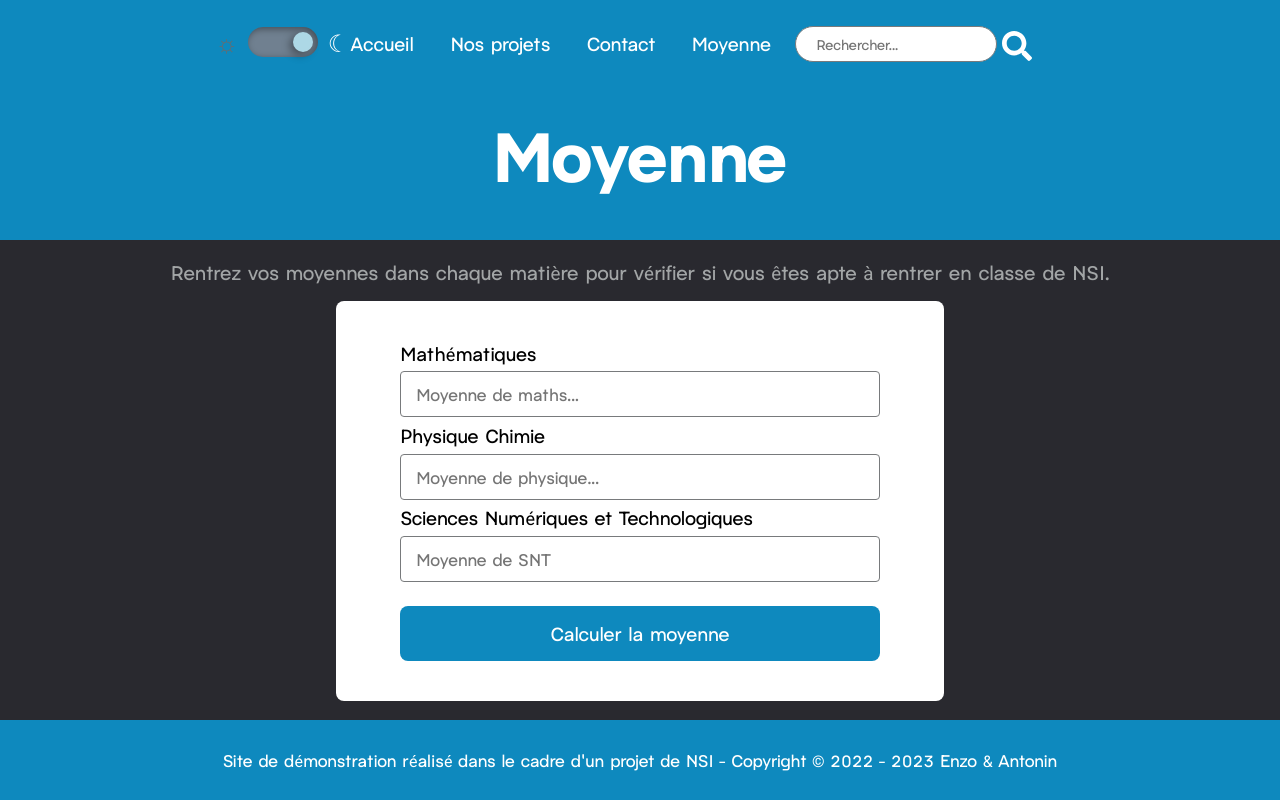
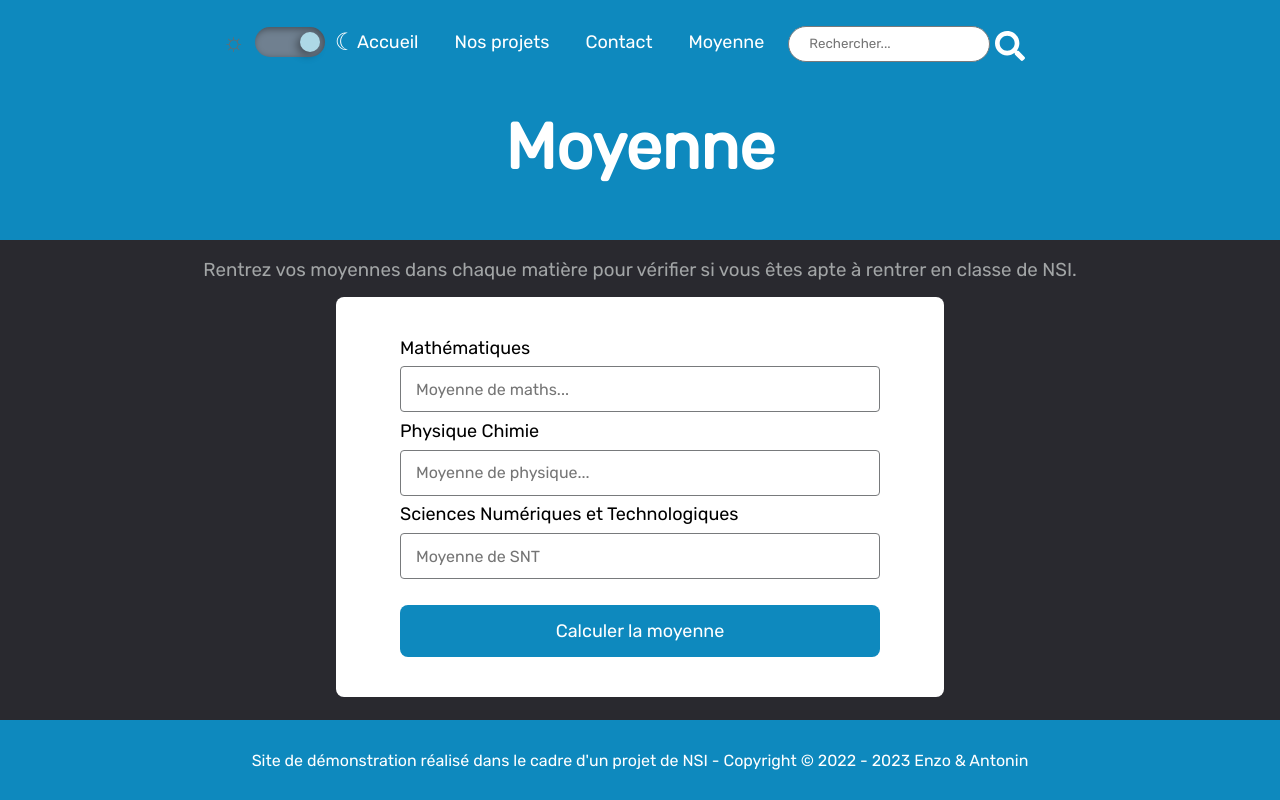
Before and after one commit to agnlt64/NSIte, a Flask app: page /moyenne/ in a window 1280 px wide. Run offline with Flask 2, Linux system fonts and the light colour scheme.

Commit message:
change font and update index.js

```diff
--- a/app/static/css/base.css
+++ b/app/static/css/base.css
@@ -1,4 +1,4 @@
-@import url('https://fonts.googleapis.com/css2?family=Roboto&display=swap');
+@import url('https://fonts.googleapis.com/css2?family=Roboto&family=Rubik&display=swap');
 
 /* global rules */
 :root {
@@ -13,13 +13,8 @@
     --color-dark: #a2a5a6;
 }
 
-@font-face {
-    font-family: "Pacaembu";
-    src: url("../media/PacaembuVar-subset.woff2");
-}
-
 * {
-    font-family: "Pacaembu", "Roboto", sans-serif;
+    font-family: 'Rubik', sans-serif;
     padding: 0;
     margin: 0;
     scroll-behavior: smooth;
--- a/app/static/js/index.js
+++ b/app/static/js/index.js
@@ -17,13 +17,13 @@ function updateMoyenne() {
     }
     else {
         const moyenne = calculerMoyenne(Number(maths.value), Number(physique.value), Number(snt.value));
-        if (moyenne < 8) {
+        if (moyenne < 10) {
             moyenneFinale.setAttribute("red", true);
             moyenneFinale.removeAttribute("orange");
             moyenneFinale.removeAttribute("green");
             moyenneFinale.innerHTML = "La spécialité NSI vous est vivement déconseillée !";
         }
-        else if (moyenne >= 8 && moyenne < 14) {
+        else if (moyenne >= 10 && moyenne < 14) {
             moyenneFinale.setAttribute("orange", true);
             moyenneFinale.removeAttribute("red");
             moyenneFinale.removeAttribute("green");
```
Also changed, not shown: app/static/media/PacaembuVar-subset.woff2 (deleted).
